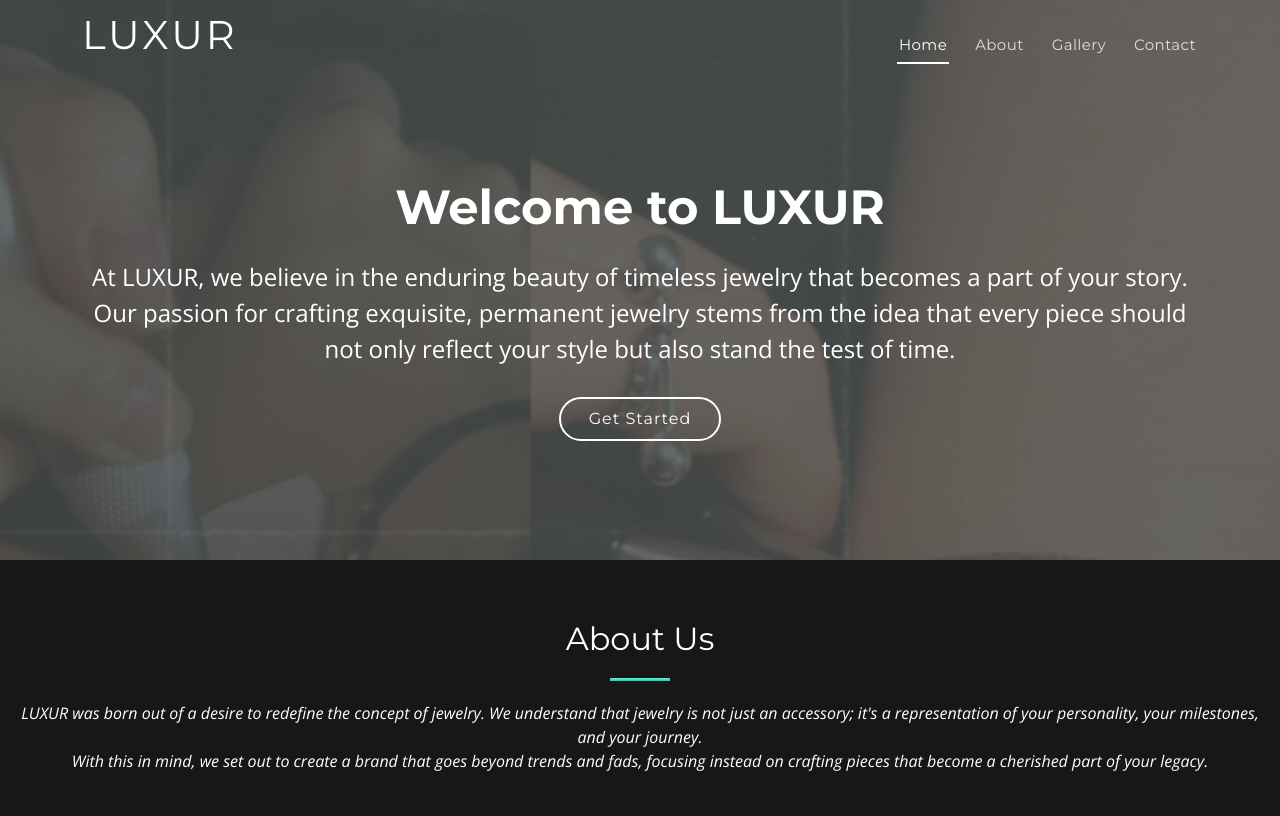
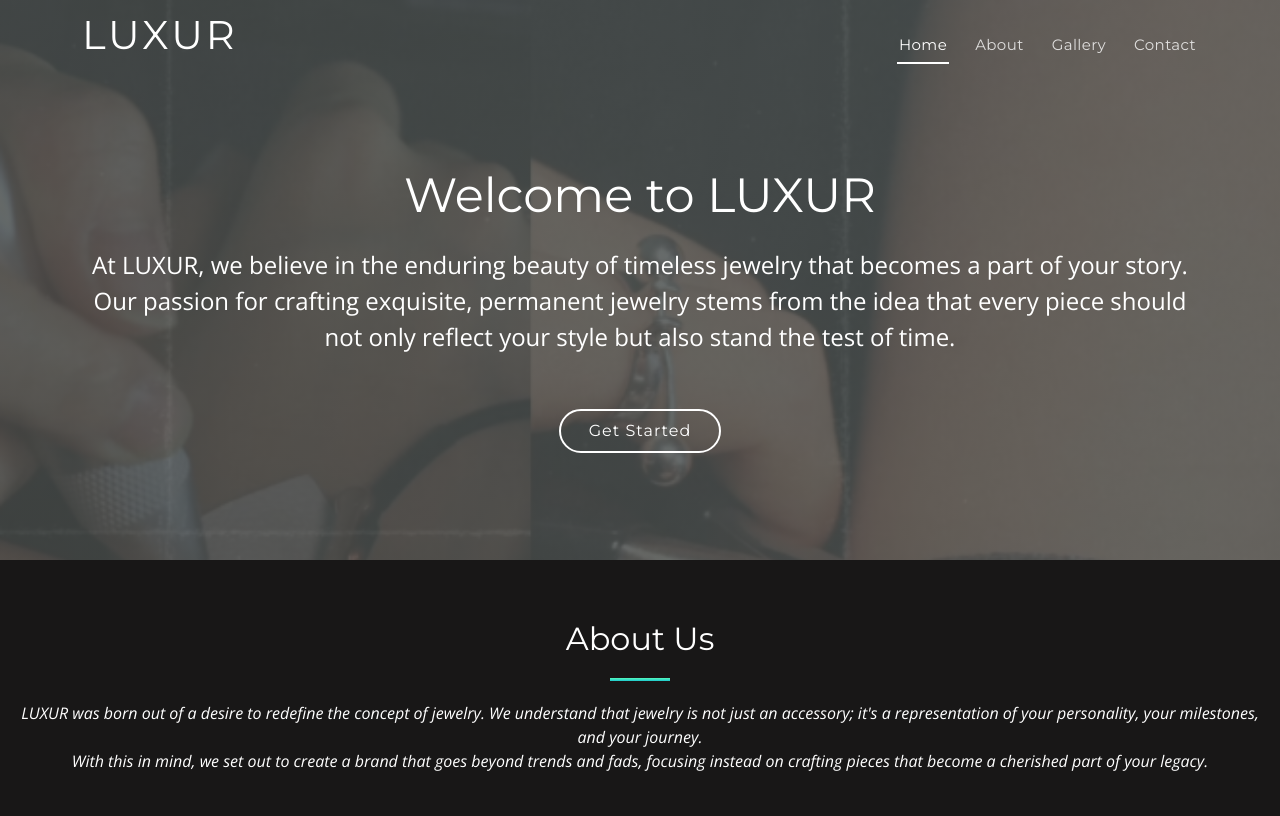
Before and after one commit to QuFranklin/Luxur, a plain HTML site: page index.html in a window 1280 px wide. Shown: the top 816 px of the page. Drawn offline with nearby package versions, Linux system fonts and the light colour scheme.

Commit message:
Update index.html

```diff
--- a/index.html
+++ b/index.html
@@ -62,12 +62,13 @@
   <section id="hero">
 
     <div class="hero-text" data-aos="fade-up" data-aos-delay="400">
-      <h2><strong>Welcome to LUXUR</strong></h2>
+      <h2>Welcome to LUXUR</h2>
       <br>
       <p>At LUXUR, we believe in the enduring beauty of timeless jewelry that becomes a part of your story. <br>
         Our passion for crafting exquisite, permanent jewelry stems from the idea that every piece should
         <br>not only reflect your style but also stand the test of time.
       </p>
+      <br>
       <a href="#about" class="btn-get-started scrollto">Get Started</a>
     </div>
   </section><!-- End Hero Section -->
```
